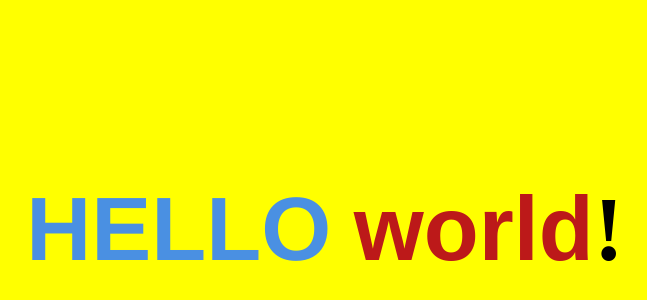
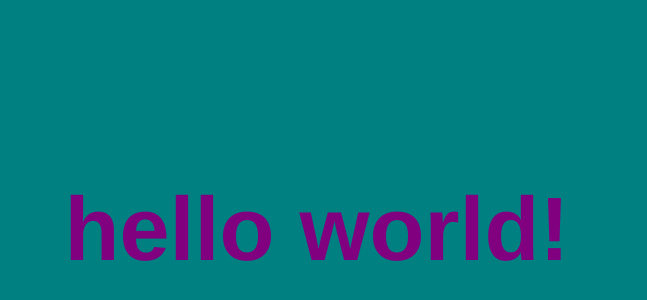
Before and after one commit to DQuick88/hello-there, a plain HTML site: page index.html in a window 1280 px wide. Shown: the part 142-442 px from the top of the page, without its empty margins (323-970 px from the left). Drawn offline with Linux system fonts and the light colour scheme.

Commit message:
Add files via upload
Added teal background, text now purple and uniform.

```diff
--- a/index.html
+++ b/index.html
@@ -2,40 +2,24 @@
 <html>
 <head>
 	<meta charset="utf-8">
-	<meta name="viewport" content="width=device-width, initial-scale=1">
-	<title>Heyyyy</title>
+	<meta name="viewport" content="width=device-width, initial-scale=1, skrink-to-fit=no">
+
+	<title>Hi</title>
 	<style type="text/css">
-		body {
-			background-color: yellow;
-			height: 100vh;
-			width: 100vw;
+		html {
+			background-color: teal;
 		}
 
 		h1 {
 			text-align: center;
 			margin-top: 40vh;
 			font-size: 90px;
-		}
-
-		.word-1 {
-			text-transform: uppercase;
-			color: rgb(74, 144, 226);
+			color: purple;
 			font-family: Helvetica, sans-serif;
-		}
-
-		.word-2 {
-			color: #BC1919;
-			font-family: Avenir, sans-serif;
 		}
 	</style>
 </head>
 <body>
-	<h1>
-		<span class="word-1">hello</span>
-		<span class="word-2">world</span>!
-	</h1>
-	<script type="text/javascript">
-		console.log("This page doesn't actually need JavaScript...but if it did, we could put it here. You can delete the script tags.")
-	</script>
+	<h1>hello world!</h1>
 </body>
 </html>
```
